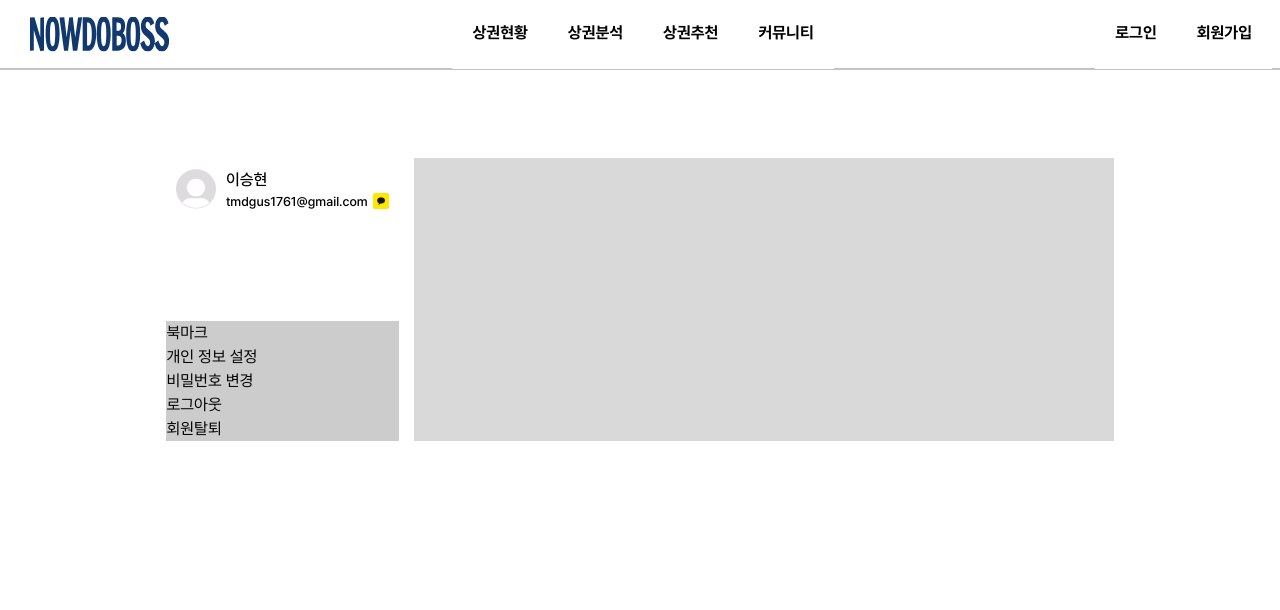
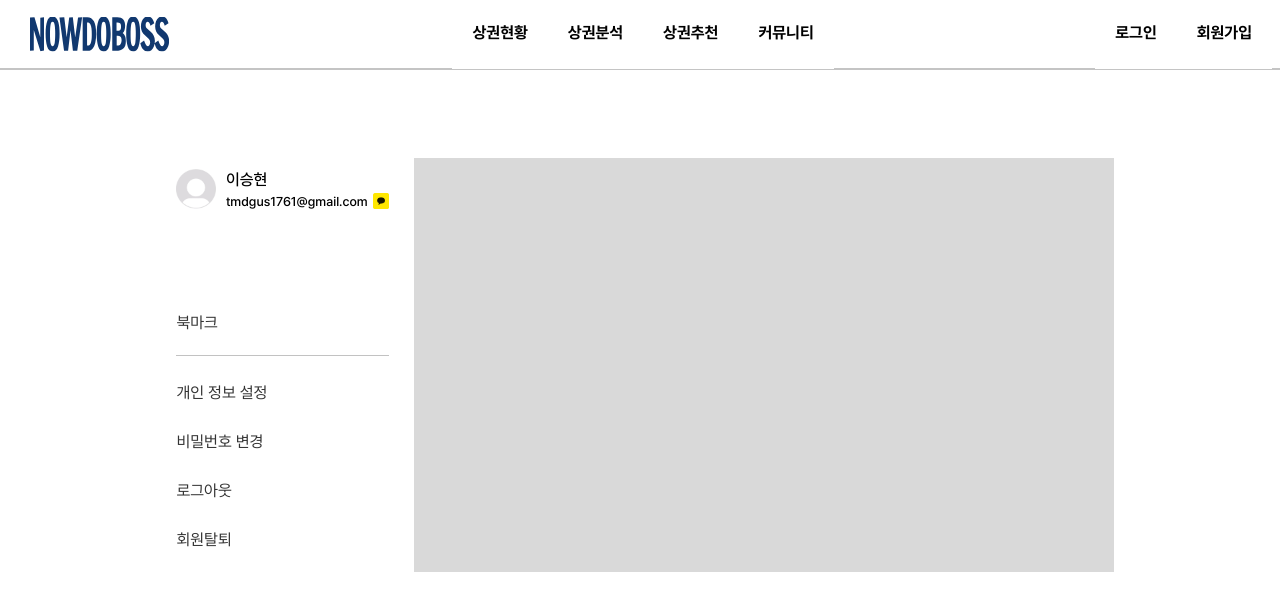
Before and after one commit to shindonggeun/NowDoBoss, a React (Vite) app in the folder FrontEnd/: page /profile in a window 1280 px wide. Shown: the top 610 px of the page. Built offline with nearby package versions, Linux system fonts and the light colour scheme.

Commit message:
[FE] feat: 프로필페이지 사이드 탭바 컴포넌트 style 적용

```diff
--- a/FrontEnd/src/components/profile/SideBar.tsx
+++ b/FrontEnd/src/components/profile/SideBar.tsx
@@ -3,11 +3,12 @@ import * as s from '@src/components/styles/profile/SideBarStyle'
 const SideBar = () => {
   return (
     <s.Container>
-      <div>북마크</div>
-      <div>개인 정보 설정</div>
-      <div>비밀번호 변경</div>
-      <div>로그아웃</div>
-      <div>회원탈퇴</div>
+      <s.MenuItem>북마크</s.MenuItem>
+      <s.Divider />
+      <s.MenuItem>개인 정보 설정</s.MenuItem>
+      <s.MenuItem>비밀번호 변경</s.MenuItem>
+      <s.MenuItem>로그아웃</s.MenuItem>
+      <s.MenuItem>회원탈퇴</s.MenuItem>
     </s.Container>
   )
 }
--- a/FrontEnd/src/components/styles/profile/SideBarStyle.tsx
+++ b/FrontEnd/src/components/styles/profile/SideBarStyle.tsx
@@ -1,10 +1,34 @@
 import styled from 'styled-components'
 
 export const Container = styled.div`
-  margin-top: 100px;
-  background-color: #cccccc;
+  display: flex;
+  flex-direction: column;
+  margin-top: 70px;
+  padding: 10px;
+  height: auto;
 
-  @media (max-width: 576px) {
+  @media (max-width: 768px) {
     margin-top: 50px;
   }
 `
+
+export const MenuItem = styled.div`
+  padding: 10px 0;
+  font-size: 1rem;
+  color: #333;
+  cursor: pointer;
+
+  &:hover {
+    background-color: #e7e7e7;
+  }
+
+  &:not(:first-child) {
+    margin-top: 5px; // 첫 번째 항목을 제외하고 상단 마진 추가
+  }
+`
+
+export const Divider = styled.div`
+  height: 1px;
+  background-color: #c2c2c2;
+  margin: 10px 0;
+`
```
